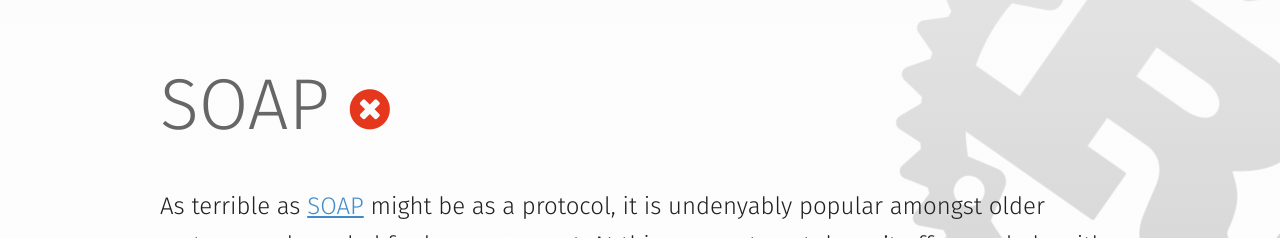
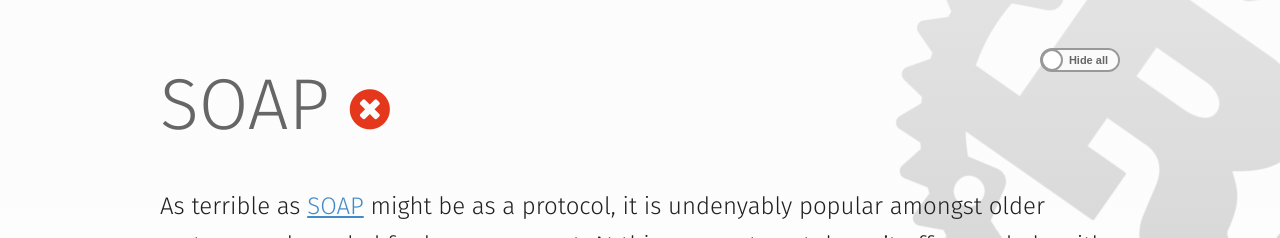
Before and after one commit to chris-morgan/arewewebyet, a Jekyll site: the page built from topics/soap.md, in a window 1280 px wide. Shown: the top 238 px of the page. Built offline with Jekyll 4.4.1, drawn with Linux system fonts in a browser that asks for light colours; nearby versions of some CDN libraries.

Commit message:
add general on-off-switcher to topic pages

```diff
--- a/_layouts/topic.html
+++ b/_layouts/topic.html
@@ -2,7 +2,16 @@
 layout: frame
 ---
 
+<div class="onoffswitch">
+    <input type="checkbox" name="onoffswitch" class="onoffswitch-checkbox" id="myonoffswitch">
+    <label class="onoffswitch-label" for="myonoffswitch">
+        <span class="onoffswitch-inner"></span>
+        <span class="onoffswitch-switch"></span>
+    </label>
+</div>
+
 <h1>{{page.title}}  {% include level.html level=page.level%}</h1>
+
 
 {% if page.intro %}
   {{page.intro | markdownify }}
--- a/styles.css
+++ b/styles.css
@@ -247,6 +247,56 @@ footer {
   margin: 0 2em;
 }
 
+/* ---- show all comments on, off switch */
+
+.onoffswitch {
+    position: relative;
+    width: 80px;
+    float: right;
+    -webkit-user-select:none; -moz-user-select:none; -ms-user-select: none;
+}
+.onoffswitch-checkbox {
+    display: none;
+}
+.onoffswitch-label {
+    display: block; overflow: hidden; cursor: pointer;
+    border: 2px solid #999999; border-radius: 20px;
+}
+.onoffswitch-inner {
+    display: block; width: 200%; margin-left: -100%;
+    transition: margin 0.3s ease-in 0s;
+}
+.onoffswitch-inner:before, .onoffswitch-inner:after {
+    display: block; float: left; width: 50%; height: 20px; padding: 0; line-height: 20px;
+    font-size: 11px; color: white; font-family: Trebuchet, Arial, sans-serif; font-weight: bold;
+    box-sizing: border-box;
+}
+.onoffswitch-inner:before {
+    content: "Show all";
+    padding-left: 10px;
+    background-color: #428BCA; color: #FFFFFF;
+}
+.onoffswitch-inner:after {
+    content: "Hide all";
+    padding-right: 10px;
+    background-color: #FAFAFA; color: #666666;
+    text-align: right;
+}
+.onoffswitch-switch {
+    display: block; width: 18px; margin: 1px;
+    background: #FFFFFF;
+    position: absolute; top: 0; bottom: 0;
+    right: 56px;
+    border: 2px solid #999999; border-radius: 20px;
+    transition: all 0.3s ease-in 0s;
+}
+.onoffswitch-checkbox:checked + .onoffswitch-label .onoffswitch-inner {
+    margin-left: 0;
+}
+.onoffswitch-checkbox:checked + .onoffswitch-label .onoffswitch-switch {
+    right: 0px;
+}
+
 @media screen and (max-width: 65em) {
 	:root::before { opacity: 0.65; }
 }
```
